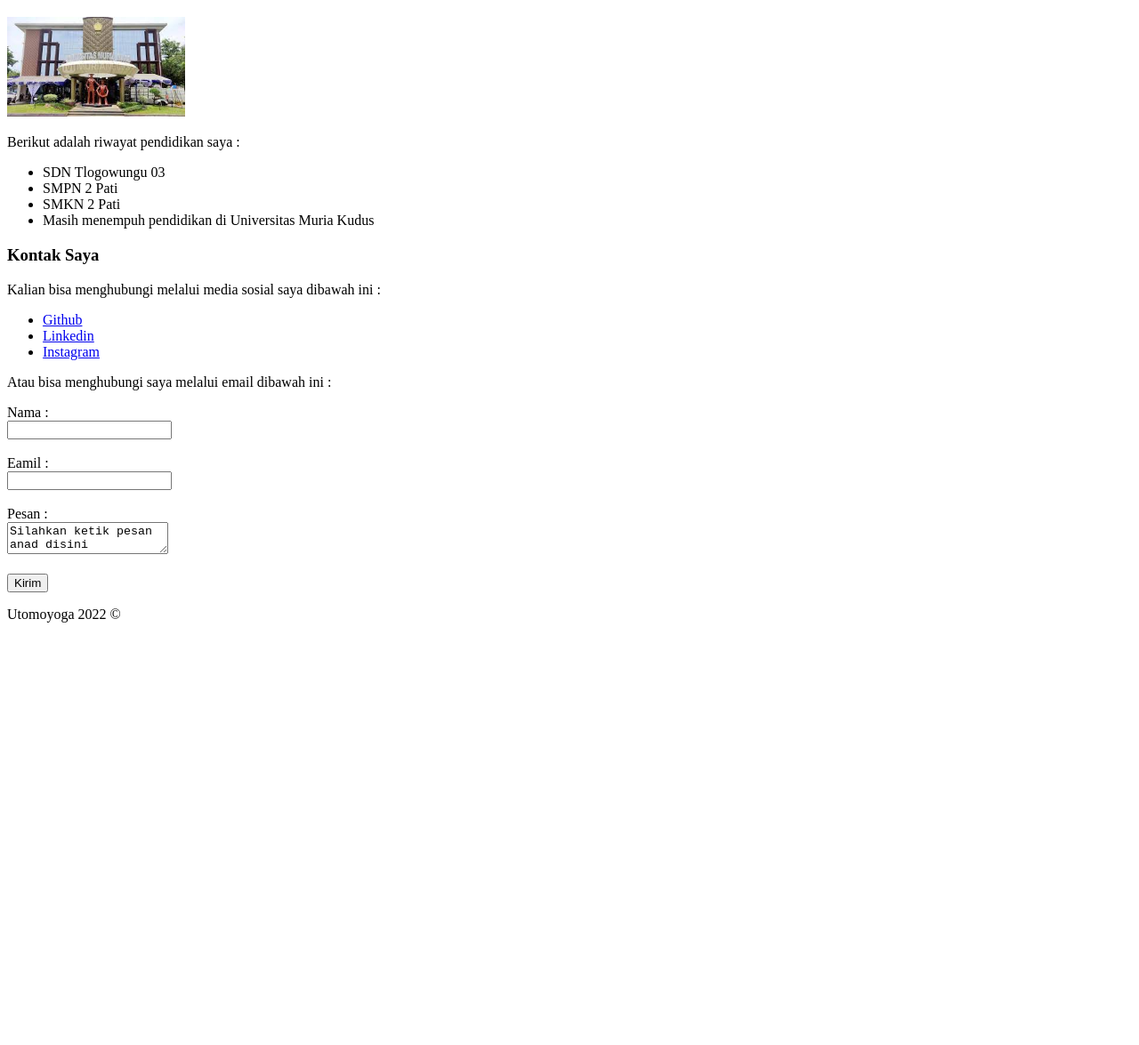
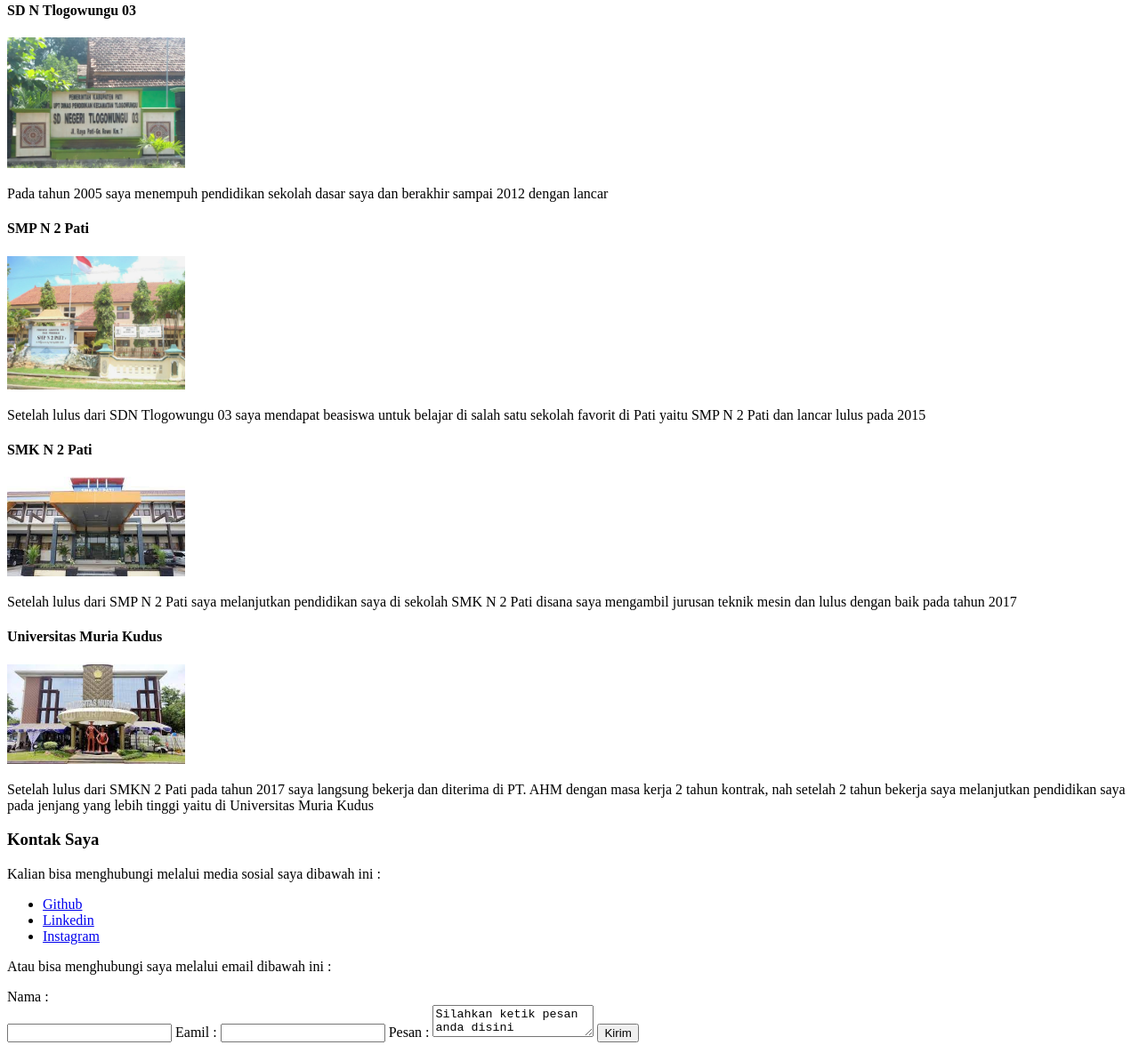
Before and after one commit to yoghaf/cv-tes.github.io, a plain HTML site: page index.html in a window 1280 px wide. Shown: the part 733-1908 px from the top of the page at 89% size. Before the commit the page ends 1449 px from the top, so only its background shows below. Drawn offline with Linux system fonts and the light colour scheme.

Commit message:
update cv-web

```diff
--- a/index.html
+++ b/index.html
@@ -12,6 +12,7 @@
         <h1>Portfolio by Utomoyoga</h1>
       </div>
       <nav>
+        <a href="#home">Home</a>
         <a href="#about">About</a>
         <a href="#pendidikan">Pendidikan</a>
         <a href="#kontak">Kontak</a>
@@ -19,13 +20,13 @@
     </header>
     <main>
       <section>
+        <img height="200px" src="img/propil.jpg" alt="photo" />
         <h2>Halo,</h2>
         <h3>Nama saya Utomo Yoga....</h3>
-        <img height="200px" src="propil.jpg" alt="photo" />
       </section>
       <section id="about">
         <h3>About me</h3>
-        <img width="200px" src="pati.jpg" alt="tinggal" />
+        <img width="200px" src="img/pati.jpg" alt="tinggal" />
         <p>
           Nama saya adalah Utomo Yoga Firmansyah, saya lahir di Pati pada 21 januari 1999 Saya sekarang berdomisili di desa Tlogorejo Kecamatan Tlogowungu Kabupaten Pati Saya tinggal bersama kedua orang tua saya dan 1 adik masih sekolah
           dasar Dalam keseharianya saya adalah mahasiswa di Universitas Muria Kudus. Untuk sekarang saya adalah mahasiswa semester 7. Saya biasanya mengisi waktu luang dengan membaca buku dan kadang bermain game.
@@ -33,14 +34,29 @@
       </section>
       <section id="pendidikan">
         <h3>Riwayat Pendidikan</h3>
-        <img width="200px" src="umk.jpg" alt="pendidikan" />
-        <p>Berikut adalah riwayat pendidikan saya :</p>
-        <ul>
-          <li>SDN Tlogowungu 03</li>
-          <li>SMPN 2 Pati</li>
-          <li>SMKN 2 Pati</li>
-          <li>Masih menempuh pendidikan di Universitas Muria Kudus</li>
-        </ul>
+        <div>
+          <h4>SD N Tlogowungu 03</h4>
+          <img width="200px" src="img/sd.png" alt="sd tlogowungu" />
+          <p>Pada tahun 2005 saya menempuh pendidikan sekolah dasar saya dan berakhir sampai 2012 dengan lancar</p>
+        </div>
+        <div>
+          <h4>SMP N 2 Pati</h4>
+          <img width="200px" src="img/smp.jpg" alt="smp n 2 pati" />
+          <p>Setelah lulus dari SDN Tlogowungu 03 saya mendapat beasiswa untuk belajar di salah satu sekolah favorit di Pati yaitu SMP N 2 Pati dan lancar lulus pada 2015</p>
+        </div>
+        <div>
+          <h4>SMK N 2 Pati</h4>
+          <img width="200px" src="img/smk.jpg" alt="smk n 2 pati" />
+          <p>Setelah lulus dari SMP N 2 Pati saya melanjutkan pendidikan saya di sekolah SMK N 2 Pati disana saya mengambil jurusan teknik mesin dan lulus dengan baik pada tahun 2017</p>
+        </div>
+        <div>
+          <h4>Universitas Muria Kudus</h4>
+          <img width="200px" src="img/umk.jpg" alt="inoversitas muria kudus" />
+          <p>
+            Setelah lulus dari SMKN 2 Pati pada tahun 2017 saya langsung bekerja dan diterima di PT. AHM dengan masa kerja 2 tahun kontrak, nah setelah 2 tahun bekerja saya melanjutkan pendidikan saya pada jenjang yang lebih tinggi yaitu di
+            Universitas Muria Kudus
+          </p>
+        </div>
       </section>
       <section id="kontak">
         <h3>Kontak Saya</h3>
@@ -59,15 +75,15 @@
           </li>
         </ul>
         <p>Atau bisa menghubungi saya melalui email dibawah ini :</p>
-        <label for="text">Nama :</label><br />
+        <label for="text">Nama :</label>
         <form action="">
-          <input type="nama" /> <br /><br />
-          <label for="text">Eamil :</label><br />
+          <input type="nama" />
+          <label for="text">Eamil :</label>
           <input type="email" />
-          <br /><br />
-          <label for="text">Pesan :</label><br />
-          <textarea name="pesan">Silahkan ketik pesan anad disini</textarea>
-          <br /><br />
+
+          <label for="text">Pesan :</label>
+          <textarea name="pesan">Silahkan ketik pesan anda disini</textarea>
+
           <button>Kirim</button>
         </form>
       </section>
```
Also changed, not shown: img/pati.jpg (added), img/sd.png (added), img/smk.jpg (added), img/smp.jpg (added), img/umk.jpg (added), 1 other file.
